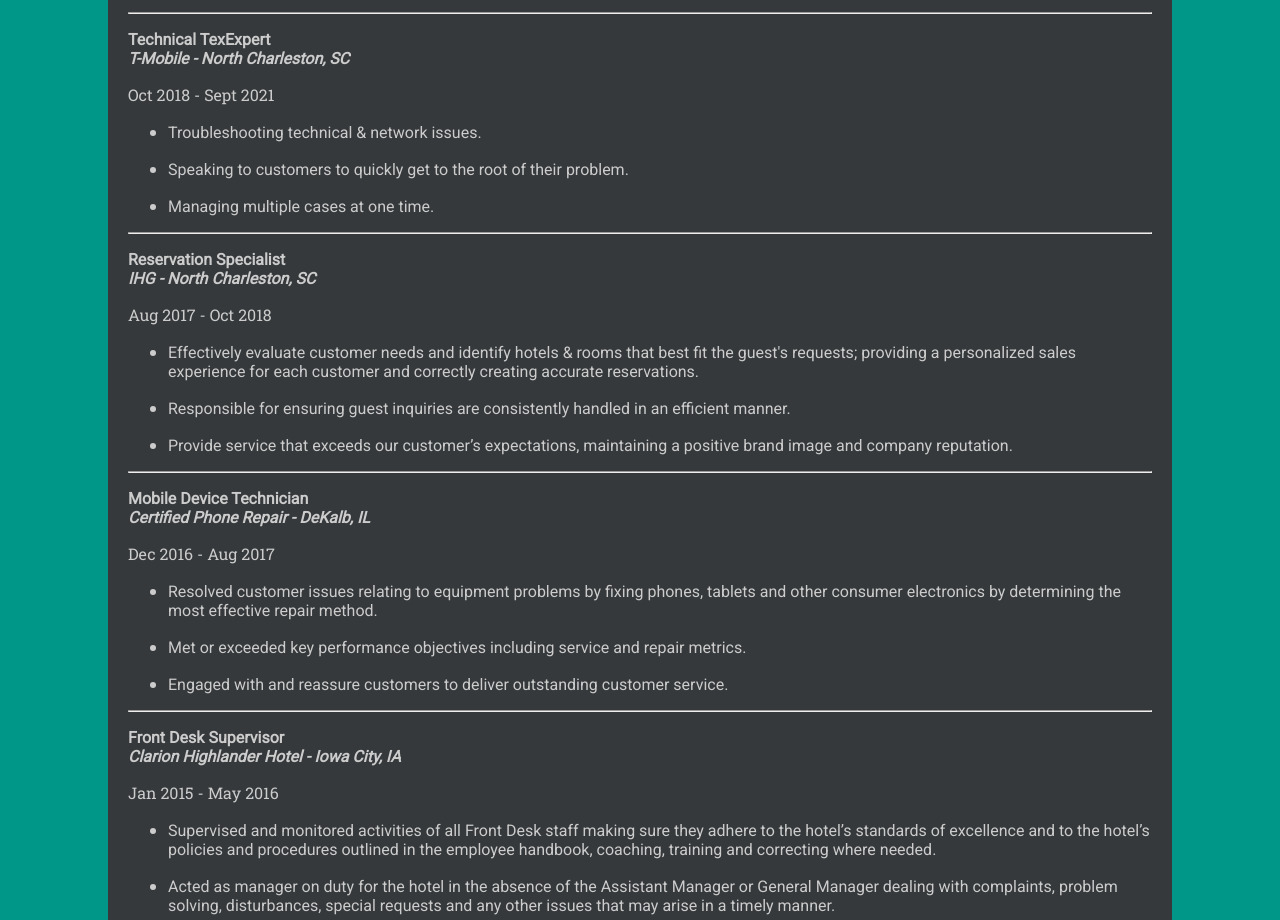
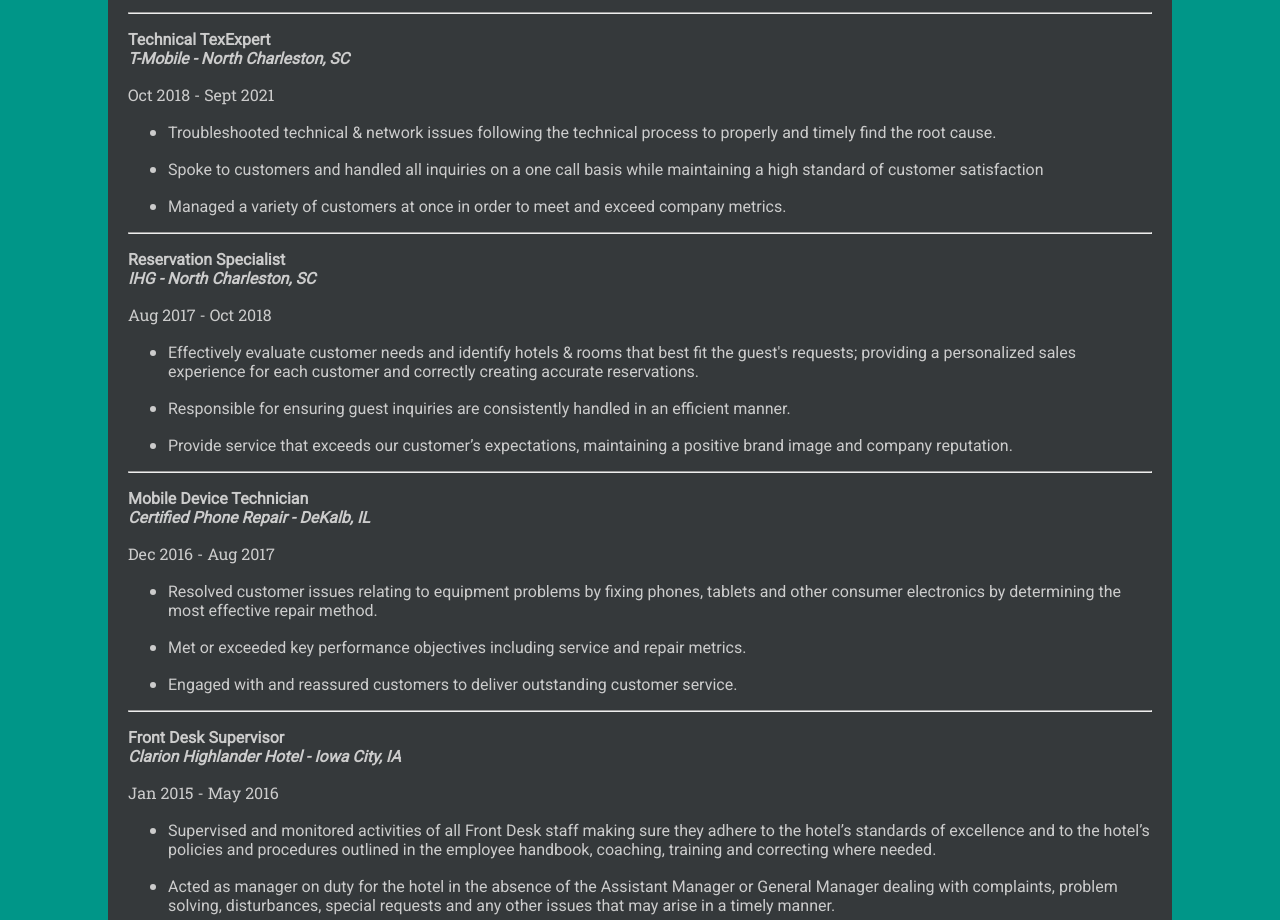
Before and after one commit to laguila47/mysite, a website built with Parcel: page index.html in a window 1280 px wide. Shown: the part 1420-2340 px from the top of the page. Built offline with nearby package versions, Linux system fonts and the light colour scheme; a web font is replaced by a local one.

Commit message:
Update index.html

```diff
--- a/index.html
+++ b/index.html
@@ -114,17 +114,17 @@
     <ul>
       <li>
         <p>
-          Troubleshooting technical & network issues.
+          Troubleshooted technical & network issues following the technical process to properly and timely find the root cause.
         </p>
       </li>
       <li>
         <p>
-          Speaking to customers to quickly get to the root of their problem.
+          Spoke to customers and handled all inquiries on a one call basis while maintaining a high standard of customer satisfaction
         </p>
       </li>
       <li>
         <p>
-          Managing multiple cases at one time.
+          Managed a variety of customers at once in order to meet and exceed company metrics.
         </p>
       </li>
     </ul>
@@ -166,7 +166,7 @@
       </li>
       <li>
         <p>
-          Engaged with and reassure customers to deliver outstanding customer service.
+          Engaged with and reassured customers to deliver outstanding customer service.
         </p>
       </li>
     </ul>
```
